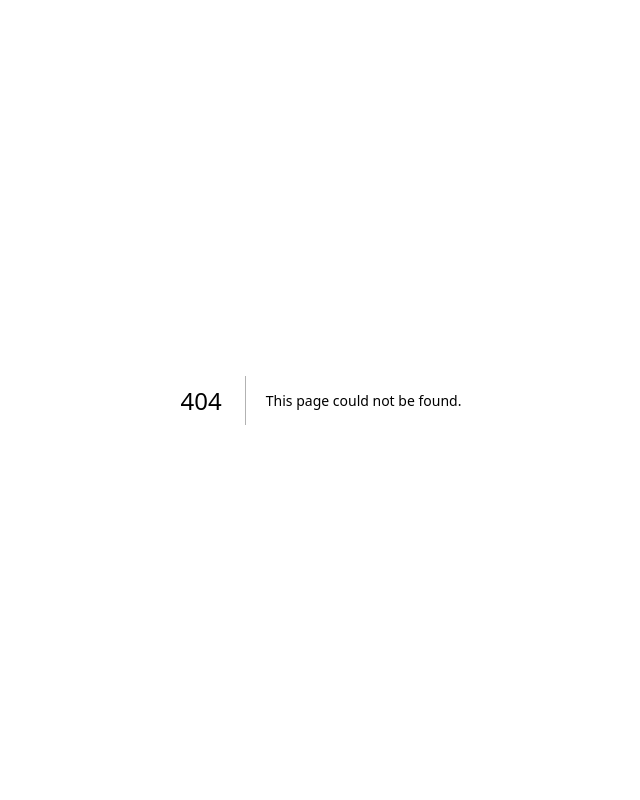
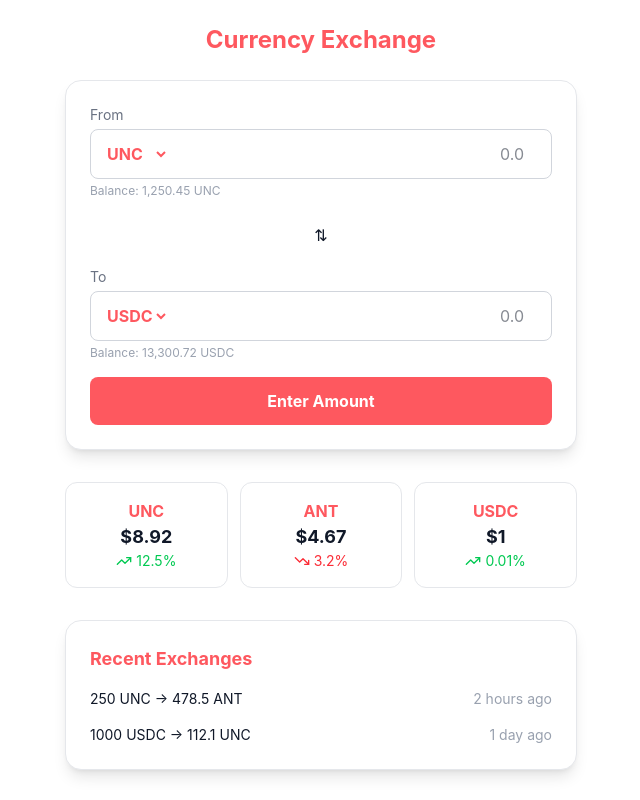
Before and after one commit to Daffodil404/uniloco-app, a Next.js app: page /wallet_balance in a window 1280 px wide. Before the commit this address had no page. Shown: the whole page, without its empty margins (319-959 px from the left). Built offline with nearby package versions, Linux system fonts and the light colour scheme.

Commit message:
feat: example page init

```diff
--- /dev/null
+++ b/src/app/example_chat/page.tsx
@@ -0,0 +1,93 @@
+// 添加一个固定页面，用于展示AI聊天生成藏宝图的示例
+"use client";
+import React, { useState } from "react";
+
+interface Message {
+  role: "ai" | "user";
+  content: string;
+}
+
+export default function TripPlannerPage() {
+  const [messages, setMessages] = useState<Message[]>([
+    { role: "ai", content: "Hello! Where would you like to travel?" },
+    { role: "user", content: "I want to visit Paris." },
+    { role: "ai", content: "Great choice! What kind of activities do you enjoy?" },
+    { role: "user", content: "I love art museums and local food." },
+    { role: "ai", content: "Perfect! I'll prepare your personalized itinerary." },
+    { role: "ai", content: "map_placeholder" },
+  ]);
+  const [input, setInput] = useState("");
+
+  const handleSend = () => {
+    if (!input.trim()) return;
+    setMessages((prev) => [...prev, { role: "user", content: input }]);
+    setInput("");
+    // Demo: Simulate AI response
+    setTimeout(() => {
+      setMessages((prev) => [
+        ...prev,
+        { role: "ai", content: "Got it! Adding that to your plan..." },
+      ]);
+    }, 800);
+  };
+
+  return (
+    <main className="min-h-screen bg-white flex flex-col items-center px-4 py-8">
+      {/* Title */}
+      <h1 className="text-2xl font-bold text-[#fe585f] mb-6">
+        AI Trip Planner
+      </h1>
+
+      {/* Chat Box */}
+      <div className="w-full max-w-2xl flex-1 border border-gray-200 rounded-xl p-4 mb-6 bg-gray-50 overflow-y-auto">
+        {messages.map((msg, index) => (
+          <div
+            key={index}
+            className={`flex mb-3 ${
+              msg.role === "user" ? "justify-end" : "justify-start"
+            }`}
+          >
+            {msg.content === "map_placeholder" ? (
+              // AI 发送的地图占位符
+              <div className="w-full max-w-[80%] bg-white border border-gray-200 rounded-lg rounded-bl-none p-4">
+                <p className="text-gray-800 text-sm mb-3">Here's your personalized Paris itinerary:</p>
+                <div className="border-2 border-dashed border-[#fe585f] rounded-xl h-48 flex items-center justify-center text-gray-400 bg-gray-50">
+                  🗺️ Your personalized itinerary map will appear here
+                </div>
+              </div>
+            ) : (
+              // 普通消息
+              <div
+                className={`px-4 py-2 rounded-lg max-w-[80%] text-sm ${
+                  msg.role === "user"
+                    ? "bg-[#fe585f] text-white rounded-br-none"
+                    : "bg-white border border-gray-200 text-gray-800 rounded-bl-none"
+                }`}
+              >
+                {msg.content}
+              </div>
+            )}
+          </div>
+        ))}
+      </div>
+
+      {/* Input */}
+      <div className="w-full max-w-2xl flex">
+        <input
+          type="text"
+          placeholder="Type your message..."
+          className="flex-1 border border-gray-300 rounded-l-lg px-3 py-2 focus:outline-none focus:border-[#fe585f]"
+          value={input}
+          onChange={(e) => setInput(e.target.value)}
+          onKeyDown={(e) => e.key === "Enter" && handleSend()}
+        />
+        <button
+          onClick={handleSend}
+          className="bg-[#fe585f] text-white px-4 py-2 rounded-r-lg hover:opacity-90"
+        >
+          Send
+        </button>
+      </div>
+    </main>
+  );
+}
--- a/src/app/example_merchant/page.tsx
+++ b/src/app/example_merchant/page.tsx
@@ -3,7 +3,7 @@
 // 添加一个固定页面，用于展示合作商户的列表
 // app/page.tsx
 import React from "react";
-import { MapPinIcon, StarIcon, PhoneIcon } from "@radix";
+import { MapPin, Star, Phone } from "lucide-react";
 
 interface Merchant {
     name: string;
@@ -92,18 +92,18 @@ export default function Page() {
 
                         {/* Middle Row: Location */}
                         <div className="flex items-center text-sm text-gray-600 mt-2">
-                            <MapPinIcon className="text-[#fe585f] w-4 h-4 mr-1" />
+                            <MapPin className="text-[#fe585f] w-4 h-4 mr-1" />
                             {m.location}
                         </div>
 
                         {/* Bottom Row: Phone + Rating */}
                         <div className="flex justify-between items-center mt-3 text-sm">
                             <div className="flex items-center text-gray-600">
-                                <PhoneIcon className="text-[#fe585f] w-4 h-4 mr-1" />
+                                <Phone className="text-[#fe585f] w-4 h-4 mr-1" />
                                 {m.phone}
                             </div>
                             <div className="flex items-center text-yellow-500">
-                                <StarIcon className="w-4 h-4 mr-1" />
+                                <Star className="w-4 h-4 mr-1" />
                                 {m.rating.toFixed(1)}
                             </div>
                         </div>
--- /dev/null
+++ b/src/app/wallet_balance/page.tsx
@@ -0,0 +1,111 @@
+// app/wallet/page.tsx
+"use client";
+import React, { useState } from "react";
+import { TrendingUp, TrendingDown } from "lucide-react";
+
+export default function WalletPage() {
+  const [fromAmount, setFromAmount] = useState("");
+  const [toAmount, setToAmount] = useState("");
+
+  return (
+    <main className="min-h-screen bg-white text-gray-900 px-4 py-6 flex flex-col items-center">
+      {/* Title */}
+      <h1 className="text-2xl font-bold text-[#fe585f] mb-6">Currency Exchange</h1>
+
+      {/* Exchange Card */}
+      <div className="w-full max-w-lg bg-white border border-gray-200 rounded-2xl shadow-lg p-6 mb-8">
+        {/* From */}
+        <div className="mb-4">
+          <label className="block text-sm text-gray-500 mb-1">From</label>
+          <div className="flex items-center border border-gray-300 rounded-lg p-3">
+            <select className="bg-transparent focus:outline-none text-[#fe585f] font-bold">
+              <option>UNC</option>
+              <option>USDC</option>
+              <option>ANT</option>
+            </select>
+            <input
+              type="number"
+              placeholder="0.0"
+              className="ml-auto w-24 text-right focus:outline-none"
+              value={fromAmount}
+              onChange={(e) => setFromAmount(e.target.value)}
+            />
+          </div>
+          <p className="text-xs text-gray-400 mt-1">Balance: 1,250.45 UNC</p>
+        </div>
+
+        {/* Swap Icon */}
+        <div className="flex justify-center my-3">
+          <button className="p-2 rounded-full border border-gray-300 hover:bg-gray-100">
+            ⇅
+          </button>
+        </div>
+
+        {/* To */}
+        <div className="mb-4">
+          <label className="block text-sm text-gray-500 mb-1">To</label>
+          <div className="flex items-center border border-gray-300 rounded-lg p-3">
+            <select className="bg-transparent focus:outline-none text-[#fe585f] font-bold">
+              <option>USDC</option>
+              <option>UNC</option>
+              <option>ANT</option>
+            </select>
+            <input
+              type="number"
+              placeholder="0.0"
+              className="ml-auto w-24 text-right focus:outline-none"
+              value={toAmount}
+              onChange={(e) => setToAmount(e.target.value)}
+            />
+          </div>
+          <p className="text-xs text-gray-400 mt-1">Balance: 13,300.72 USDC</p>
+        </div>
+
+        {/* Button */}
+        <button className="w-full bg-[#fe585f] text-white py-3 rounded-lg font-bold hover:opacity-90">
+          Enter Amount
+        </button>
+      </div>
+
+      {/* Token Prices */}
+      <div className="w-full max-w-lg grid grid-cols-3 gap-3 mb-8">
+        <div className="p-4 border border-gray-200 rounded-xl text-center">
+          <p className="font-bold text-[#fe585f]">UNC</p>
+          <p className="text-lg font-bold">$8.92</p>
+          <p className="text-green-500 flex items-center justify-center text-sm">
+            <TrendingUp className="w-4 h-4 mr-1" /> 12.5%
+          </p>
+        </div>
+        <div className="p-4 border border-gray-200 rounded-xl text-center">
+          <p className="font-bold text-[#fe585f]">ANT</p>
+          <p className="text-lg font-bold">$4.67</p>
+          <p className="text-red-500 flex items-center justify-center text-sm">
+            <TrendingDown className="w-4 h-4 mr-1" /> 3.2%
+          </p>
+        </div>
+        <div className="p-4 border border-gray-200 rounded-xl text-center">
+          <p className="font-bold text-[#fe585f]">USDC</p>
+          <p className="text-lg font-bold">$1</p>
+          <p className="text-green-500 flex items-center justify-center text-sm">
+            <TrendingUp className="w-4 h-4 mr-1" /> 0.01%
+          </p>
+        </div>
+      </div>
+
+      {/* Recent Transactions */}
+      <div className="w-full max-w-lg bg-white border border-gray-200 rounded-2xl shadow-lg p-6">
+        <h2 className="text-lg font-bold mb-4 text-[#fe585f]">Recent Exchanges</h2>
+        <div className="space-y-4 text-sm">
+          <div className="flex justify-between items-center">
+            <span>250 UNC → 478.5 ANT</span>
+            <span className="text-gray-400">2 hours ago</span>
+          </div>
+          <div className="flex justify-between items-center">
+            <span>1000 USDC → 112.1 UNC</span>
+            <span className="text-gray-400">1 day ago</span>
+          </div>
+        </div>
+      </div>
+    </main>
+  );
+}
```
